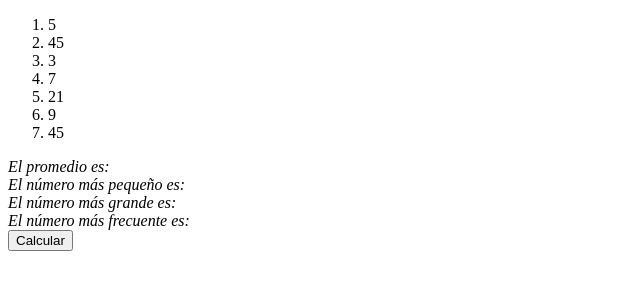
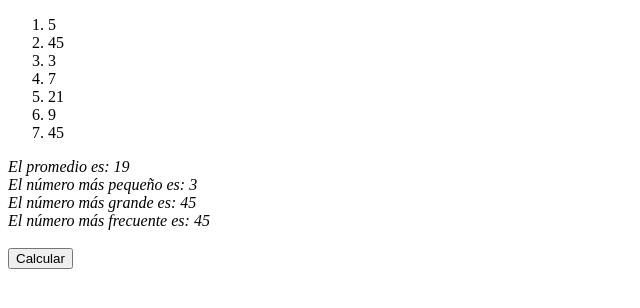
Before and after one commit to BlackSharkXII/argentina-programa, a plain HTML site: page clase-5/Ejercicio-4/index.html in a window 1280 px wide. Both pictures are taken after a click on the input "Calcular". Shown: the whole page, without its empty margins (0-640 px from the left). Drawn offline with Linux system fonts and the light colour scheme.

Commit message:
Agrega la funcion onclick
Agrega la funcion a la hora de hacer click en el boton calcular, para mostrar los resultados.

```diff
--- a/clase-5/Ejercicio-4/index.html
+++ b/clase-5/Ejercicio-4/index.html
@@ -18,10 +18,10 @@
         <li>9</li>
         <li>45</li>
     </ol>
-    <em>El promedio es: </em><br>
-    <em>El número más pequeño es:</em><br>
-    <em>El número más grande es:</em><br>
-    <em>El número más frecuente es: </em><br>
+    <em>El promedio es: <em id="numero-promedio"></em></em><br>
+    <em>El número más pequeño es: <em id="numero-pequeno"></em></em><br>
+    <em>El número más grande es: <em id="numero-grande"></em></em><br>
+    <em>El número más frecuente es: <em id="numero-frecuente"></em></em><br><br>
     <input id="boton-calcular" value="Calcular" type="submit" />
     <script src="tarea-clase-5.js"></script>
 </body>
--- a/clase-5/Ejercicio-4/tarea-clase-5.js
+++ b/clase-5/Ejercicio-4/tarea-clase-5.js
@@ -1,11 +1,4 @@
 // Obtenemos los valores de los li y lo ponemos en un array.
-
-function convertirEnArray(elemento) {
-    const arrayLi = [...document.querySelectorAll(elemento)].map((element) =>
-        Number(element.innerText)
-    );
-    return arrayLi;
-}
 
 // Obtener número el promedio
 
@@ -15,6 +8,7 @@ function numeroPromedio(array) {
         valorSuma += array[i];
     }
     const promedio = valorSuma / array.length;
+    return promedio;
 }
 
 // Obtener el número más pequeño
@@ -26,6 +20,7 @@ function numeroMasChico(array) {
             valorMenor = array[i];
         }
     }
+    return valorMenor;
 }
 
 // Obtener el número más grande
@@ -37,6 +32,7 @@ function numeroMasGrande(array) {
             valorMayor = array[i];
         }
     }
+    return valorMayor;
 }
 
 // Obtener el número que más se repite
@@ -58,6 +54,25 @@ function numeroQueMasRepite(array) {
             numeroQueRepite = p;
         }
     });
+    return numeroQueRepite;
+}
 
-    console.log(numeroQueRepite);
-}
+const $botonCalcular = document.querySelector('#boton-calcular');
+
+$botonCalcular.onclick = function () {
+    const arrayLi = [...document.querySelectorAll('li')].map((element) =>
+        Number(element.innerText)
+    );
+
+    const $numeroPromedio = document.querySelector('#numero-promedio');
+    $numeroPromedio.innerText = Math.trunc(numeroPromedio(arrayLi));
+
+    const $numeroPequeno = document.querySelector('#numero-pequeno');
+    $numeroPequeno.innerText = numeroMasChico(arrayLi);
+
+    const $numeroGrande = document.querySelector('#numero-grande');
+    $numeroGrande.innerText = numeroMasGrande(arrayLi);
+
+    const $numeroFrecuente = document.querySelector('#numero-frecuente');
+    $numeroFrecuente.innerText = numeroQueMasRepite(arrayLi);
+};
```
